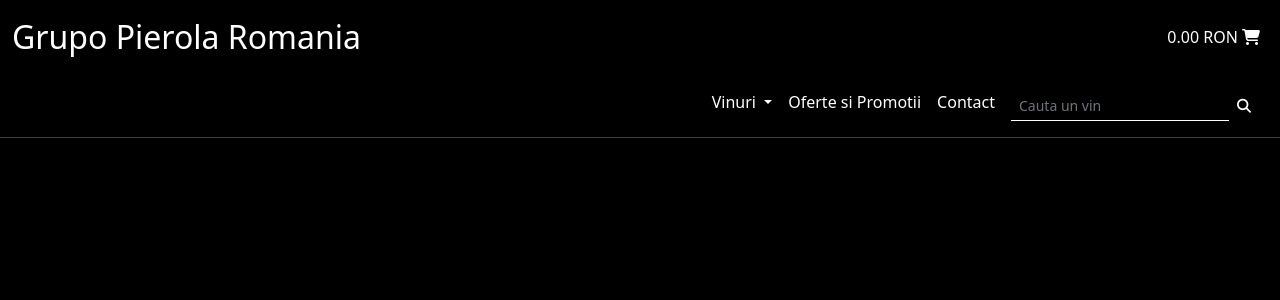
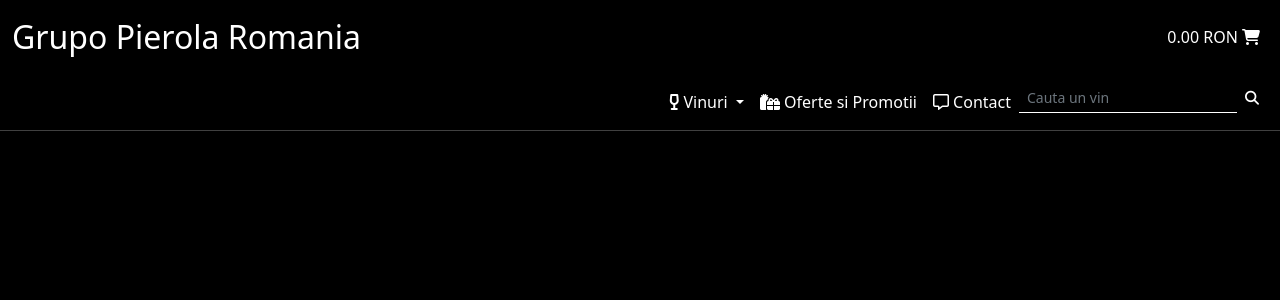
Before and after one commit to BuleandraGeorge/GPR-Official, a Django app: page / in a window 1280 px wide. Shown: the top 300 px of the page. Run offline with Django 3.2, Linux system fonts and the light colour scheme; some libraries are stand-ins or nearby versions.

Commit message:
Added icons for menu options

```diff
--- a/templates/base.html
+++ b/templates/base.html
@@ -33,6 +33,7 @@
       <ul class="navbar-nav">
         <li class="nav-item dropdown">
           <a class="nav-link dropdown-toggle text-white" href="#" id="navbarDropdown" role="button" data-bs-toggle="dropdown" aria-expanded="false">
+           <i class="fas fa-wine-glass-alt"></i>
             Vinuri
           </a>
           <ul class="dropdown-menu text-center rounded-0 m-0 " style="background-color: black;" aria-labelledby="navbarDropdown">
@@ -42,16 +43,22 @@
           </ul>
         </li>
          <li class="nav-item">
-            <a class="nav-link text-white" href="#">Oferte si Promotii</a>
+            <a class="nav-link text-white" href="#">
+                <i class="fas fa-gifts"></i>
+                Oferte si Promotii
+            </a>
         </li>
         <li class="nav-item">
-            <a class="nav-link text-white" href="#">Contact</a>
+            <a class="nav-link text-white" href="#">
+                <i class="far fa-comment-alt"></i>
+                Contact
+            </a>
         </li>
         <li class="nav-item d-md-none">
             <a class="nav-link text-white" href="#">0.00 RON <i class="fas fa-shopping-cart"></i></a>
         </li>
         <li class="nav-item">
-            <a class="nav-link text-white" href="#">
+            <a class="nav-link text-white p-0" href="#">
                 <form>
                     <div class="input-group input-group-sm">
                         <input type="text" name="q" class="form-control text-white rounded-0 border-start-0 border-end-0    border-top-0 border-white" placeholder="Cauta un vin" style="background-color:black;">
```
